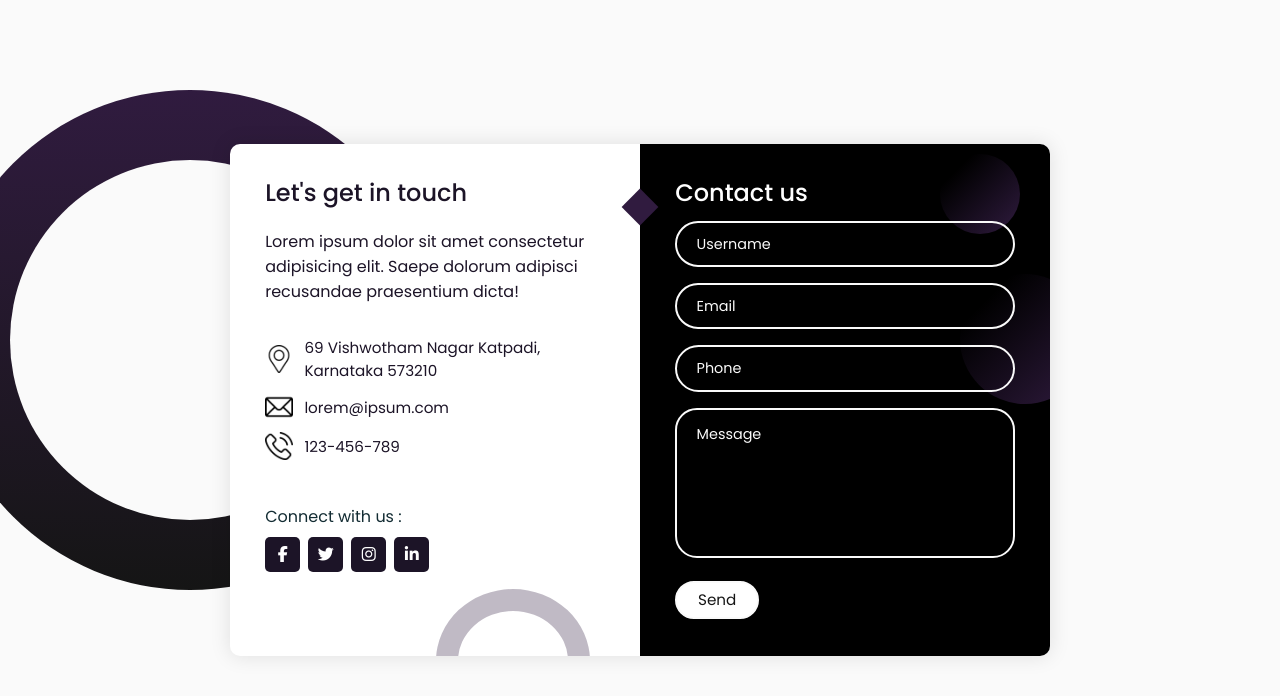
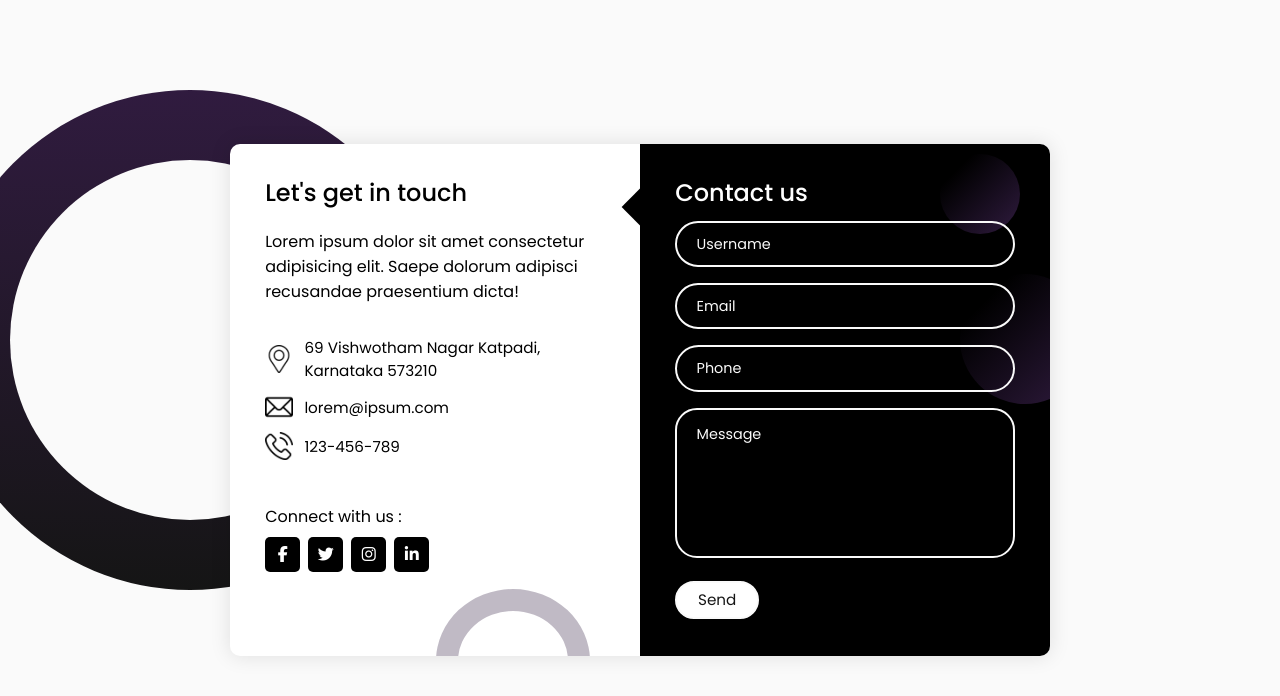
Before and after one commit to akankshhha/CodeTroopers, a plain HTML site: page contact.html in a window 1280 px wide. Drawn offline with Linux system fonts and the light colour scheme.

Commit message:
Added colors

```diff
--- a/css/contact.css
+++ b/css/contact.css
@@ -66,7 +66,7 @@ textarea {
   position: absolute;
   width: 26px;
   height: 26px;
-  background-color: #301b3f;
+  background-color: black;
   transform: rotate(45deg);
   top: 50px;
   left: -13px;
@@ -204,17 +204,17 @@ textarea.input {
 }
 
 .contact-info .title {
-  color: #1c1427;
+  color: black;
 }
 
 .text {
-  color: #1c1427;
+  color: black;
   margin: 1.5rem 0 2rem 0;
 }
 
 .information {
   display: flex;
-  color: #1c1427;
+  color: black;
   margin: 0.7rem 0;
   align-items: center;
   font-size: 0.95rem;
@@ -230,7 +230,7 @@ textarea.input {
 }
 
 .social-media p {
-  color: #132c33;
+  color: black;
 }
 
 .social-icons {
@@ -242,7 +242,7 @@ textarea.input {
   width: 35px;
   height: 35px;
   border-radius: 5px;
-  background: linear-gradient(45deg, #1c1427, #1c1427);
+  background: linear-gradient(45deg, black, black);
   color: #fff;
   text-align: center;
   line-height: 35px;
```
